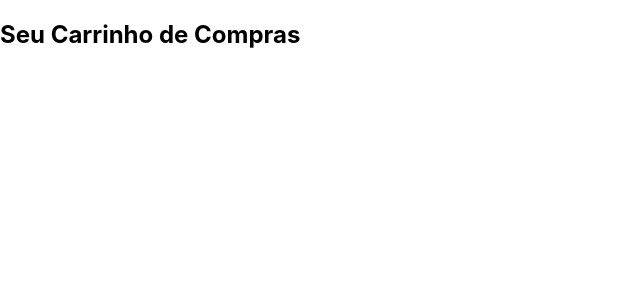
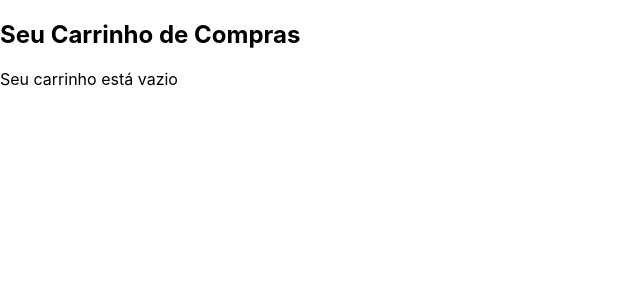
Before and after one commit to yurisalgado21/project-frontend-online-store-ts, a React (Vite) app: page /carrinho in a window 1280 px wide. Shown: the top 300 px of the page, without its empty margins (0-640 px from the left). Built offline with nearby package versions, Linux system fonts and the light colour scheme.

Commit message:
corrige requisito 3

```diff
--- a/src/pages/ShoppingCartPage/index.tsx
+++ b/src/pages/ShoppingCartPage/index.tsx
@@ -27,6 +27,7 @@
           );
         })
         : <p data-testid="shopping-cart-empty-message">Seu carrinho está vazio</p>}
+      <p data-testid="shopping-cart-empty-message">Seu carrinho está vazio</p>
     </div>
   );
 }
```
